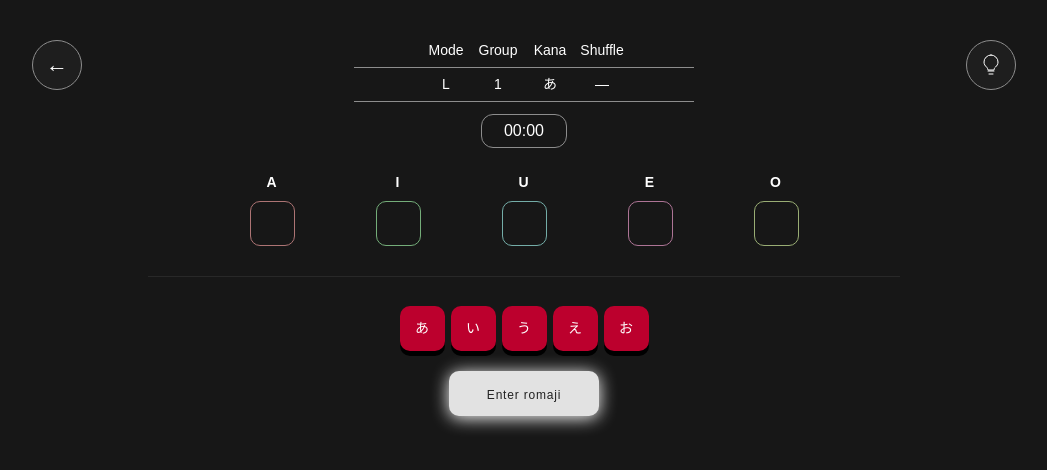
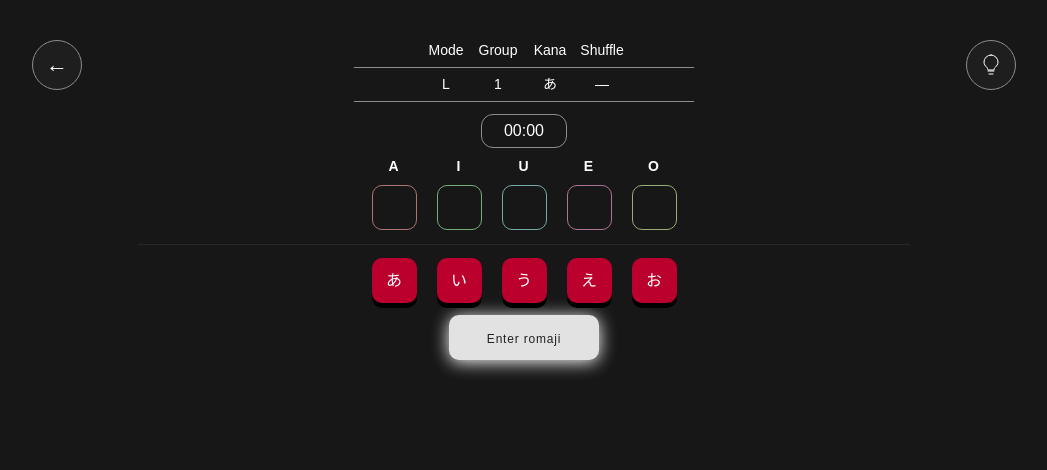
Before and after one commit to joejamsky/LanguageTrainer, a React (Create React App) app in the folder language-learner/: page /game in a window 1280 px wide. Shown: the top 470 px of the page, without its empty margins (116-1163 px from the left). Built offline with nearby package versions, Linux system fonts and the light colour scheme.

Commit message:
game board stable

```diff
--- a/language-learner/src/Components/BotGrid.jsx
+++ b/language-learner/src/Components/BotGrid.jsx
@@ -167,7 +167,7 @@ const BotGrid = () => {
 
   return (
     <div className="bot-grid-container">
-      <div id="draggrid" className="grid draggrid vertical">
+      <div id="draggrid" className="board-grid">
         {slotEntries.map(({ slotIndex, tile, rawIndex }) => {
           if (!tile) {
             return (
--- a/language-learner/src/Components/DropTile.jsx
+++ b/language-learner/src/Components/DropTile.jsx
@@ -5,7 +5,6 @@ import { getGridCoordinatesForTile } from "../Contexts/utils/characterUtils";
 import { ensureCustomSelections } from "../Misc/customGameMode";
 import {
     getRowNumberForTileId,
-    getModifierRowIndex,
 } from "../Data/kanaGroups";
 
 
@@ -26,21 +25,8 @@ const DropTile = ({ characterObj, index }) => {
         () => getRowNumberForTileId(characterObj?.id),
         [characterObj?.id]
     );
-    const modifierKey = characterObj?.modifierGroup || "base";
-    const displayRow = useMemo(() => {
-        if (!gridPosition || typeof rowNumber !== "number") {
-            return gridPosition?.row;
-        }
-        const calculated =
-            getModifierRowIndex(modifierKey, rowNumber) ??
-            getModifierRowIndex("base", rowNumber);
-        if (calculated == null) {
-            return gridPosition.row;
-        }
-        return calculated;
-    }, [gridPosition, modifierKey, rowNumber]);
     const tileStyle = gridPosition
-        ? { gridColumn: gridPosition.column, gridRow: displayRow ?? gridPosition.row }
+        ? { gridColumn: gridPosition.column }
         : undefined;
 
     const getRowSelectionKey = (scriptKey) => {
--- a/language-learner/src/Components/TopGrid.jsx
+++ b/language-learner/src/Components/TopGrid.jsx
@@ -70,14 +70,14 @@ const TopGrid = () => {
 
   return (
     <div className="top-grid-container">
-      <div className="top-grid-legend">
+      <div className="board-grid top-grid-legend">
         {vowelHeaders.map((letter) => (
           <span key={letter} className="top-grid-legend-item">
             {letter.toUpperCase()}
           </span>
         ))}
       </div>
-      <div className={`grid dropgrid ${true ? 'vertical' : 'horizontal'}`}>
+      <div className="board-grid">
 
       {characters &&
         characters.topCharacters.map((character, index) => {
--- a/language-learner/src/Styles/App.scss
+++ b/language-learner/src/Styles/App.scss
@@ -94,22 +94,22 @@ button {
 }
 
 // Grids {
-.grid {
+.board-grid {
     display: grid;
-    grid-gap: 4px;
-    font-size: 14px;
-    max-height: 65vh;
-    grid-auto-flow: row dense;
+    width: 100%;
+    column-gap: vars.$board-grid-column-gap;
+    row-gap: vars.$board-grid-row-gap;
     justify-content: center;
+    grid-template-columns: repeat(
+        vars.$board-grid-columns,
+        minmax(vars.$tile-size-min, vars.$tile-size-max)
+    );
 }
 
-.grid.horizontal{
-    grid-template-columns: repeat(10, minmax(auto, 120px)); /* Adjust number of columns based on your needs */
+.board-grid--squares {
+    grid-auto-rows: minmax(vars.$tile-size-min, vars.$tile-size-max);
 }
 
-.grid.vertical{
-    grid-template-columns: repeat(5, minmax(auto, 120px)); /* Adjust number of columns based on your needs */
-}
 // Grids }
 
 
--- a/language-learner/src/Styles/BotGrid.scss
+++ b/language-learner/src/Styles/BotGrid.scss
@@ -22,13 +22,7 @@
 }
 
 #draggrid {
-    display: grid;
-    grid-template-columns: repeat(5, minmax(var(--tile-min, 32px), var(--tile-max, 45px)));
-    grid-auto-rows: 1fr;
-    gap: var(--tile-gap, 4px);
-    width: 100%;
     overflow: visible;
-    justify-content: center;
     padding: 0;
     position: relative;
 }
@@ -37,5 +31,4 @@
     width: 100%;
     display: flex;
     justify-content: center;
-    margin-top: 8px;
 }
--- a/language-learner/src/Styles/DragTile.scss
+++ b/language-learner/src/Styles/DragTile.scss
@@ -2,9 +2,9 @@
 
 .bot-grid-item {
     width: 100%;
-    min-width: var(--tile-min, 32px);
-    max-width: var(--tile-max, 45px);
-    max-height: var(--tile-max, 45px);
+    min-width: vars.$tile-size-min;
+    max-width: vars.$tile-size-max;
+    max-height: vars.$tile-size-max;
     aspect-ratio: 1 / 1;
     height: auto;
     border-radius: 10px;
--- a/language-learner/src/Styles/DropTile.scss
+++ b/language-learner/src/Styles/DropTile.scss
@@ -2,9 +2,9 @@
 
 .top-grid-item{
     width: 100%;
-    min-width: var(--tile-min, 32px);
-    max-width: var(--tile-max, 45px);
-    max-height: var(--tile-max, 45px);
+    min-width: vars.$tile-size-min;
+    max-width: vars.$tile-size-max;
+    max-height: vars.$tile-size-max;
     aspect-ratio: 1 / 1;
     position: relative;
     margin: 0 auto; // center in grid column
--- a/language-learner/src/Styles/Game.scss
+++ b/language-learner/src/Styles/Game.scss
@@ -3,9 +3,6 @@
 .game{
     gap: 30px;
     width: 100%;
-    --tile-min: 32px;
-    --tile-max: 45px;
-    --tile-gap: 6px;
 }
 
 .game-header-container{
@@ -53,7 +50,7 @@
     display: grid;
     grid-template-columns: var(--rail-width) minmax(0, 1fr) var(--rail-width);
     grid-template-rows: auto auto auto auto;
-    gap: 12px 16px;
+    gap: 6px 6px;
     align-items: start;
 }
 
@@ -66,12 +63,6 @@
     min-width: var(--rail-width);
     height: 100%;
     border-radius: 12px;
-    // background: linear-gradient(
-    //     180deg,
-    //     rgba(vars.$color-accent-primary, 0.25),
-    //     rgba(vars.$color-accent-primary, 0.05)
-    // );
-    // border: 1px solid rgba(vars.$color-accent-primary, 0.5);
     display: flex;
     align-items: flex-start;
     justify-content: center;
@@ -95,7 +86,7 @@
     display: flex;
     flex-direction: column;
     align-items: center;
-    padding: 12px 8px;
+    padding: 2px 8px;
 }
 
 .top-board {
--- a/language-learner/src/Styles/TopGrid.scss
+++ b/language-learner/src/Styles/TopGrid.scss
@@ -5,28 +5,23 @@
     justify-content: center;
     flex-direction: column;
     gap: 8px;
+    width: 100%;
 }
 
 .top-grid-legend {
-    display: grid;
-    grid-template-columns: repeat(5, minmax(var(--tile-min, 32px), var(--tile-max, 45px)));
-    grid-auto-rows: 1fr;
-    gap: var(--tile-gap, 4px);
-    width: 100%;
     justify-items: center;
     align-items: center;
     text-transform: uppercase;
     font-size: 14px;
     letter-spacing: 1px;
     color: vars.$color-text-primary;
-    justify-content: space-around;
 }
 
 .top-grid-legend-item {
     text-align: center;
     font-weight: 600;
-    min-width: var(--tile-min, 32px);
-    max-width: var(--tile-max, 45px);
+    min-width: vars.$tile-size-min;
+    max-width: vars.$tile-size-max;
     width: 100%;
 }
 
@@ -161,10 +156,3 @@
 .phonetic-katakana {
     // background-color: vars.$color-neutral-sand; /* Example: Light orange for Katakana */
 }
-
-.dropgrid {
-    width: 100%;
-    grid-template-columns: repeat(5, minmax(var(--tile-min, 32px), var(--tile-max, 45px)));
-    // grid-auto-rows: 1fr;
-    gap: var(--tile-gap, 4px);
-}
--- a/language-learner/src/Styles/Variables.scss
+++ b/language-learner/src/Styles/Variables.scss
@@ -34,3 +34,16 @@ $color-grid-border-two: #74ad79;
 $color-grid-border-three: #74ada8;
 $color-grid-border-four: #ad7495;
 $color-grid-border-five: #99ad74;
+
+$tile-size-min: 32px;
+$tile-size-max: 45px;
+$board-grid-columns: 5;
+$board-grid-column-gap: clamp(
+  6px,
+  calc(
+    (100% - ($board-grid-columns * $tile-size-max))
+    / ($board-grid-columns - 1)
+  ),
+  20px
+);
+$board-grid-row-gap: 6px;
```
